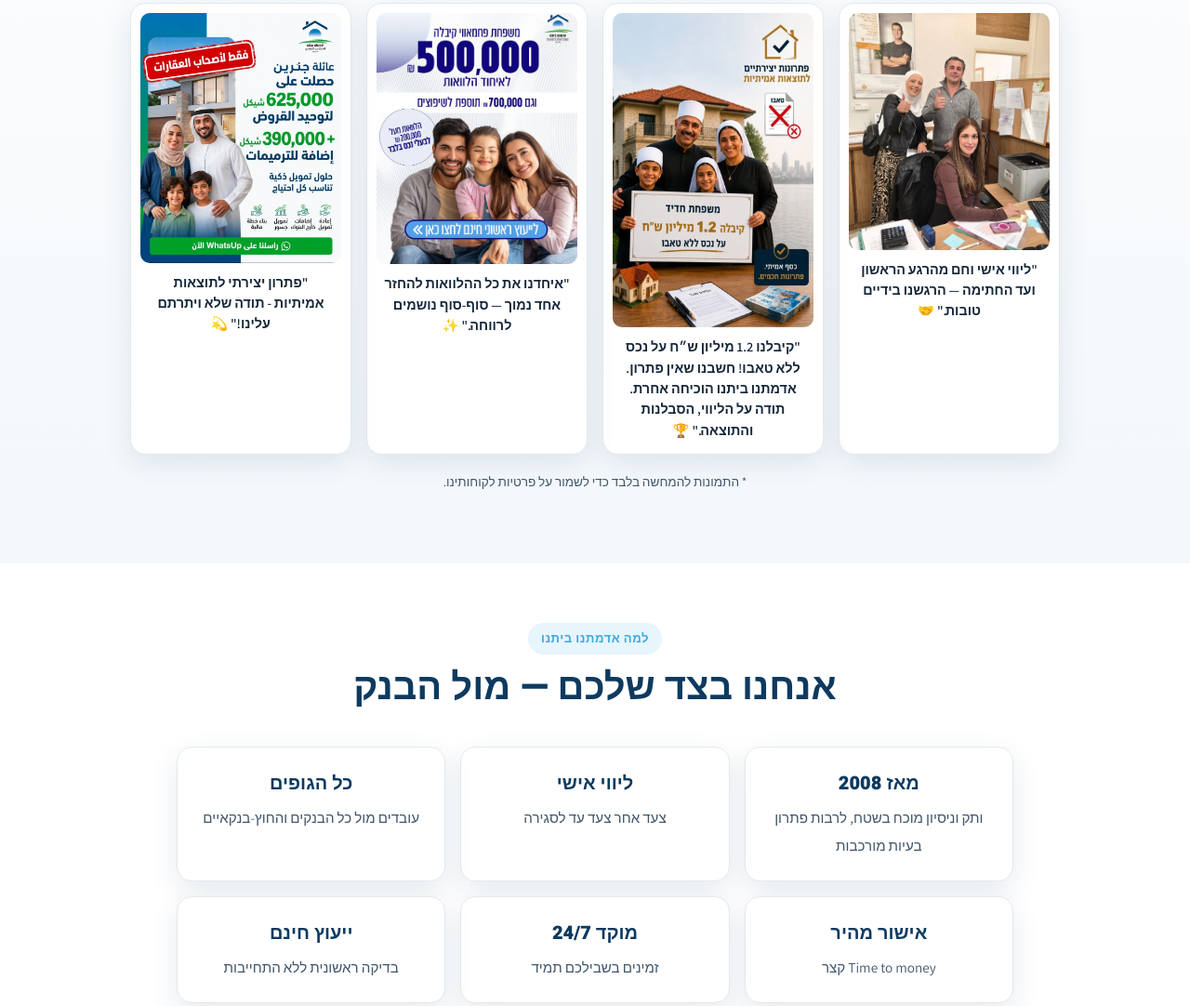
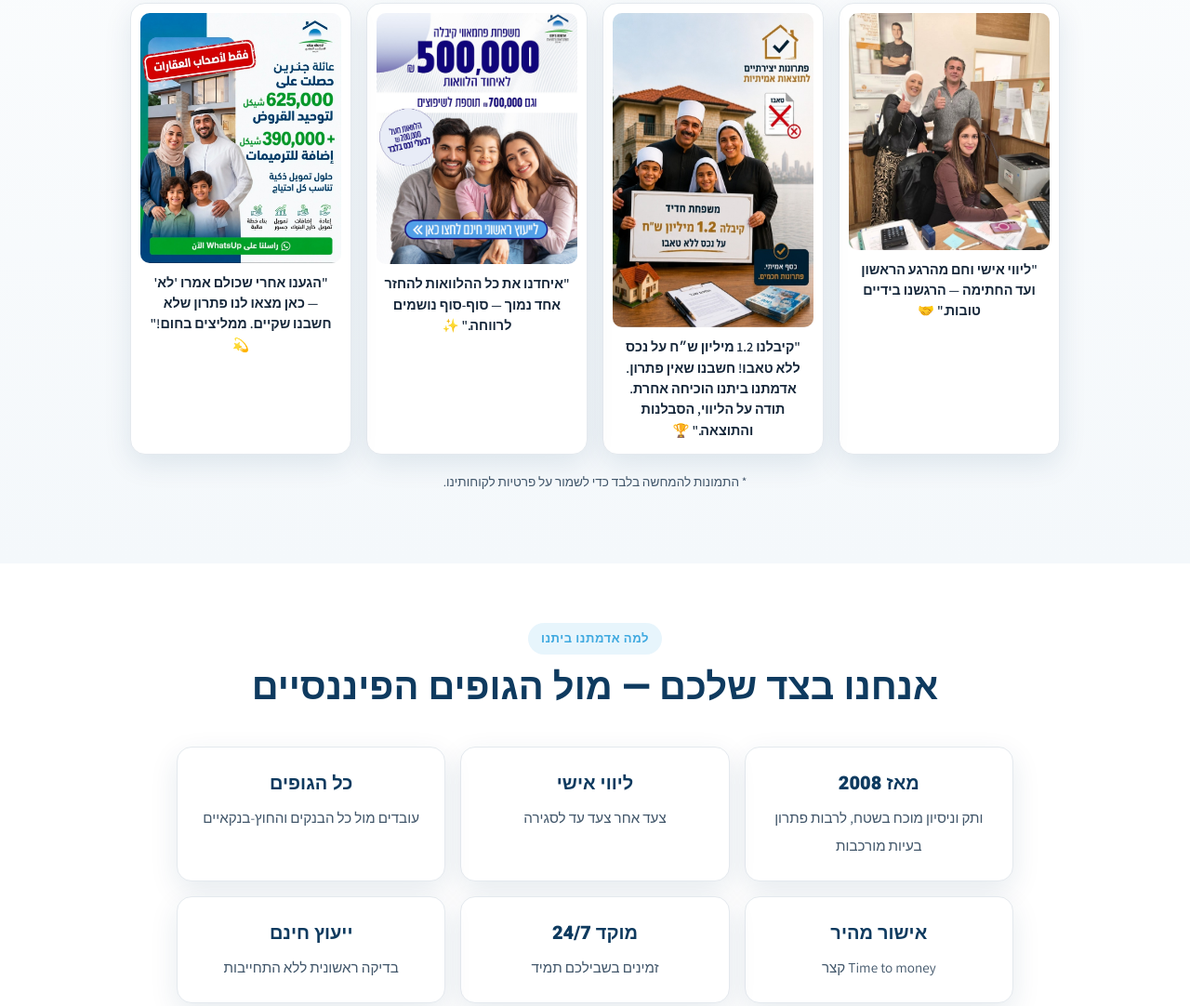
Before and after one commit to oneloanschat-sketch/AdmatenuHomePage, a plain HTML site: page index.html in a window 1280 px wide. Shown: the part 6060-7142 px from the top of the page at 93% size. Drawn offline with Linux system fonts and the light colour scheme.

Commit message:
Improve quotes and why section heading

```diff
--- a/index.html
+++ b/index.html
@@ -493,7 +493,7 @@
       </figure>
       <figure class="happy-card reveal">
         <img class="happy-img" src="assets/satisfied-4.jpg" alt="משפחת ג'תרין מרוצה מפתרון המימון" loading="lazy" />
-        <figcaption>"פתרון יצירתי לתוצאות אמיתיות - תודה שלא ויתרתם עלינו!" 💫</figcaption>
+        <figcaption>"הגענו אחרי שכולם אמרו 'לא' — כאן מצאו לנו פתרון שלא חשבנו שקיים. ממליצים בחום!" 💫</figcaption>
       </figure>
     </div>
     <p class="happy-disclaimer reveal">* התמונות להמחשה בלבד כדי לשמור על פרטיות לקוחותינו.</p>
@@ -505,7 +505,7 @@
   <div class="container">
     <div class="section-head reveal">
       <span class="kicker">למה אדמתנו ביתנו</span>
-      <h2 id="why-title">אנחנו בצד שלכם — מול הבנק</h2>
+      <h2 id="why-title">אנחנו בצד שלכם — מול הגופים הפיננסיים</h2>
     </div>
     <ul class="why-grid">
       <li class="reveal"><strong>מאז 2008</strong><span>ותק וניסיון מוכח בשטח, לרבות פתרון בעיות מורכבות</span></li>
```
